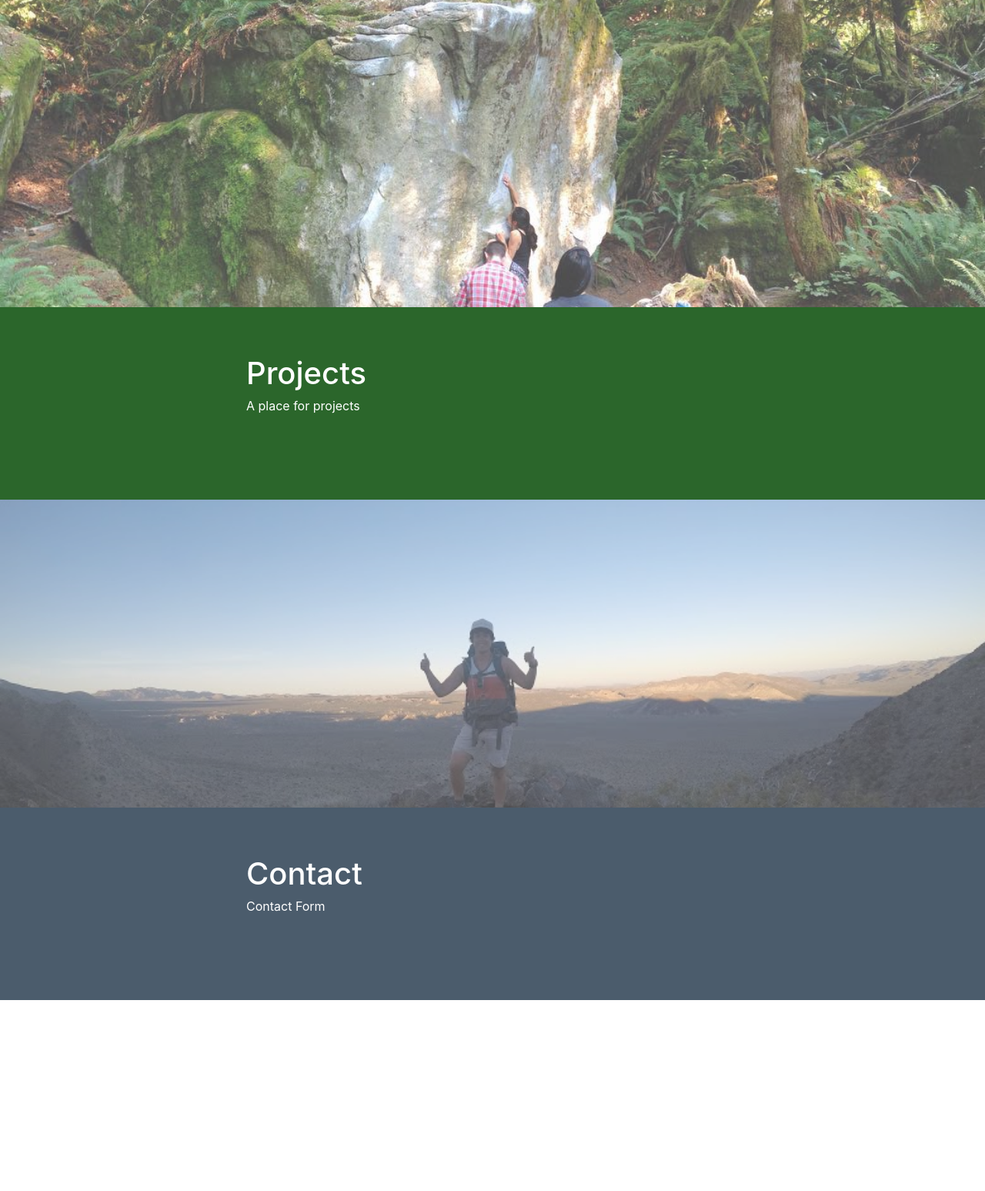
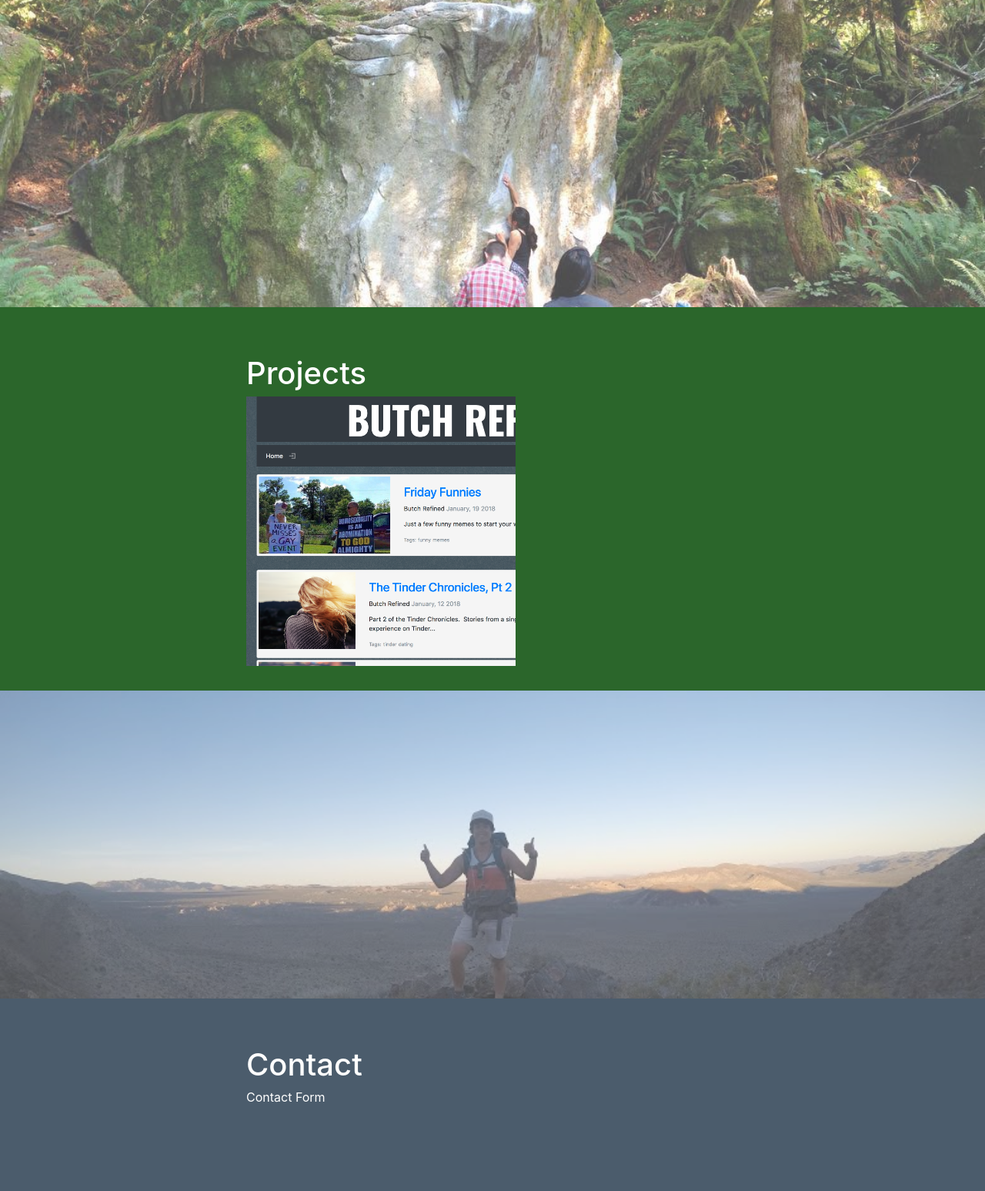
Before and after one commit to chandojo/chandojo.github.io, a PHP site: page / in a window 1280 px wide. Shown: the part 1451-2998 px from the top of the page at 77% size. Before the commit the page ends 2750 px from the top, so only its background shows below. Run offline with PHP 8.4, Linux system fonts and the light colour scheme; some libraries are stand-ins or nearby versions.

Commit message:
organized imgs and added 1 project

```diff
--- a/index.html
+++ b/index.html
@@ -36,7 +36,7 @@
       </div>
 
       <!-- Parallax image -->
-      <div class="parallax" style="background-image:url('Holy-Boulders copy.jpg');">
+      <div class="parallax" style="background-image:url('imgs/Holy-Boulders copy.jpg');">
       </div>
 
       <!-- About -->
@@ -48,19 +48,22 @@
       </div>
 
       <!-- Parallax image -->
-      <div class="parallax" style="background-image:url('Index copy.jpg');">
+      <div class="parallax" style="background-image:url('imgs/Index copy.jpg');">
       </div>
 
       <!-- Projects -->
       <div id="fifth-section">
         <div class="projects">
           <h1>Projects</h1>
-          <p>A place for projects</p>
+          <div class="gallery">
+            <div class="gallery-item" style="background-image:url('imgs/butchrefined.png')">
+            </div>
+          </div>
         </div>
       </div>
 
       <!-- Parallax image -->
-      <div class="parallax" style="background-image:url('jtree copy.JPG');">
+      <div class="parallax" style="background-image:url('imgs/jtree copy.JPG');">
       </div>
 
       <!-- Contact -->
@@ -78,13 +81,5 @@
     <script src="https://maxcdn.bootstrapcdn.com/bootstrap/4.0.0-beta.3/js/bootstrap.min.js" integrity="sha384-a5N7Y/aK3qNeh15eJKGWxsqtnX/wWdSZSKp+81YjTmS15nvnvxKHuzaWwXHDli+4" crossorigin="anonymous"></script>
     <script src="https://cdn.rawgit.com/nnattawat/flip/master/dist/jquery.flip.min.js"></script>
 
-    <!-- Flip effects from http://nnattawat.github.io/flip/ -->
-<!--    <script>
-    $('.card').flip({
-      event:'click',
-      speed: '500',
-    });
-  </script>
--->
   </body>
 </html>
--- a/style.css
+++ b/style.css
@@ -1,4 +1,4 @@
-/*
+/* -------------------
 INDEX OF DESIGN:
   1. Parallax effects
   2. Card
@@ -7,7 +7,7 @@ INDEX OF DESIGN:
   3. Sections
     3a) Header
     3b) About
-*/
+-------------------- */
 
 /* -------------
 1. Parallax Effects
@@ -84,7 +84,7 @@ INDEX OF DESIGN:
   color:white;
 }
 
-#third-section, #fifth-section, #seventh-section{
+#third-section, #seventh-section{
   height:250px;
 }
 /* -------------
@@ -115,8 +115,20 @@ INDEX OF DESIGN:
   background-color: #2b662b;
 }
 
+.gallery{
+  padding-bottom: 5%;
+}
+
+.gallery-item{
+  width:350px;
+  height:350px;
+  padding:10px 10px 10px 0;
+  background-size:cover;
+  background-repeat: no-repeat;
+}
+
 /* -------------
-3d) Contact
+3d) Contactit
 -------------- */
 
 #seventh-section{
```
Also changed, not shown: imgs/Holy-Boulders copy.jpg (renamed from Holy-Boulders copy.jpg), imgs/Index copy.jpg (renamed from Index copy.jpg), imgs/butchrefined.png (added), imgs/jtree copy.JPG (renamed from jtree copy.JPG).
